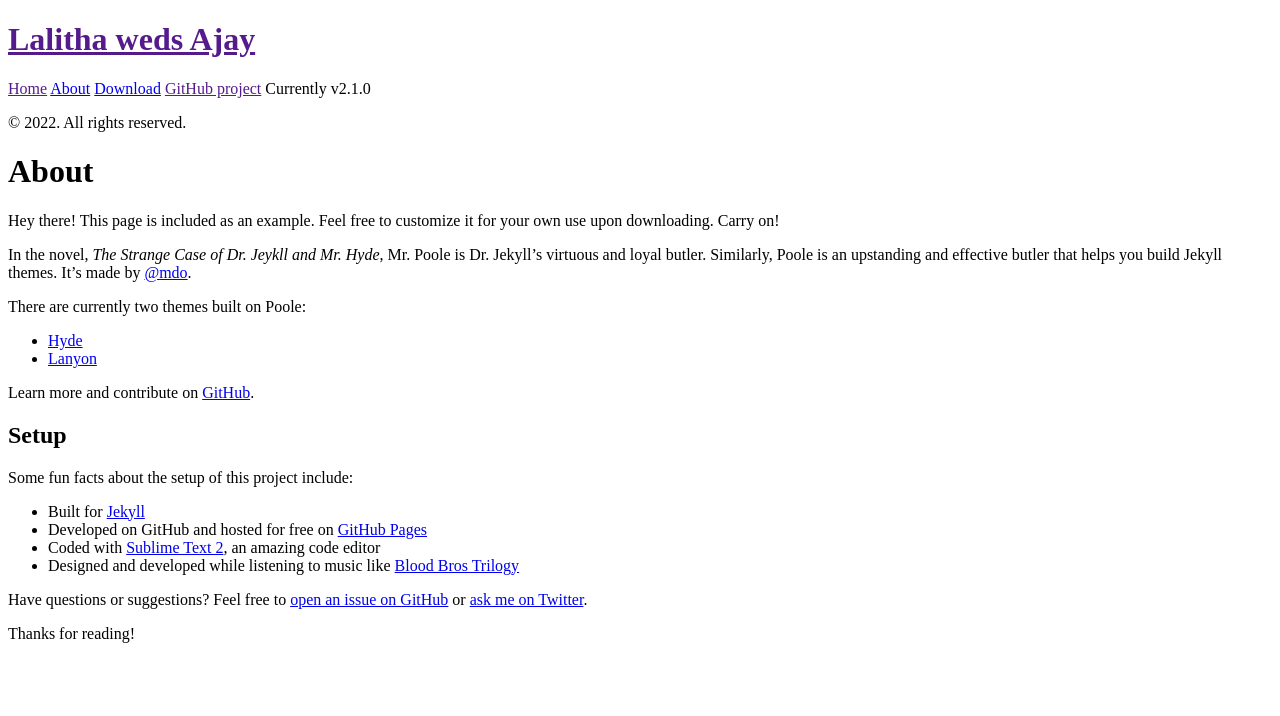
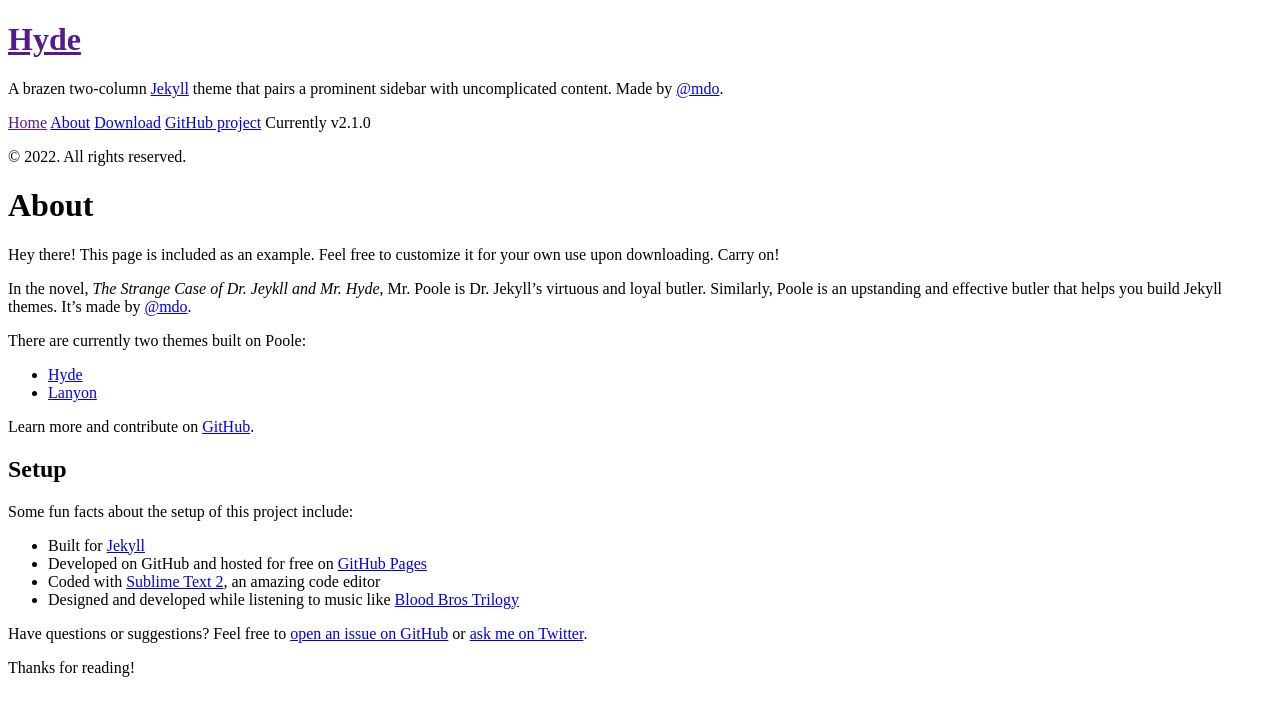
Before and after one commit to PseudoAj/lwa, a Jekyll site: the page built from about.md, in a window 1280 px wide. Shown: the top 716 px of the page. Built offline with Jekyll 4.4.1, drawn with Linux system fonts in a browser that asks for light colours; Markdown is read by kramdown in place of the engine named in the settings.

Commit message:
adding default site

```diff
--- a/_config.yml
+++ b/_config.yml
@@ -7,15 +7,20 @@ permalink:        pretty
 relative_permalinks: true
 
 # Setup
-title:            Lalitha weds Ajay
-tagline:          ''
-description:      ''
-url:              https://www.lalithawedsajay.com
+title:            Hyde
+tagline:          'A Jekyll theme'
+description:      'A brazen two-column <a href="http://jekyllrb.com" target="_blank">Jekyll</a> theme that pairs a prominent sidebar with uncomplicated content. Made by <a href="https://twitter.com/mdo" target="_blank">@mdo</a>.'
+url:              http://www.lalithawedsajay.com
 baseurl:          /
 
 author:
-  name:           'Ajay Kavuri'
+  name:           'Mark Otto'
+  url:            https://twitter.com/mdo
 
+paginate:         5
 
 # Custom vars
 version:          2.1.0
+
+github:
+  repo:           https://github.com/poole/hyde
```
